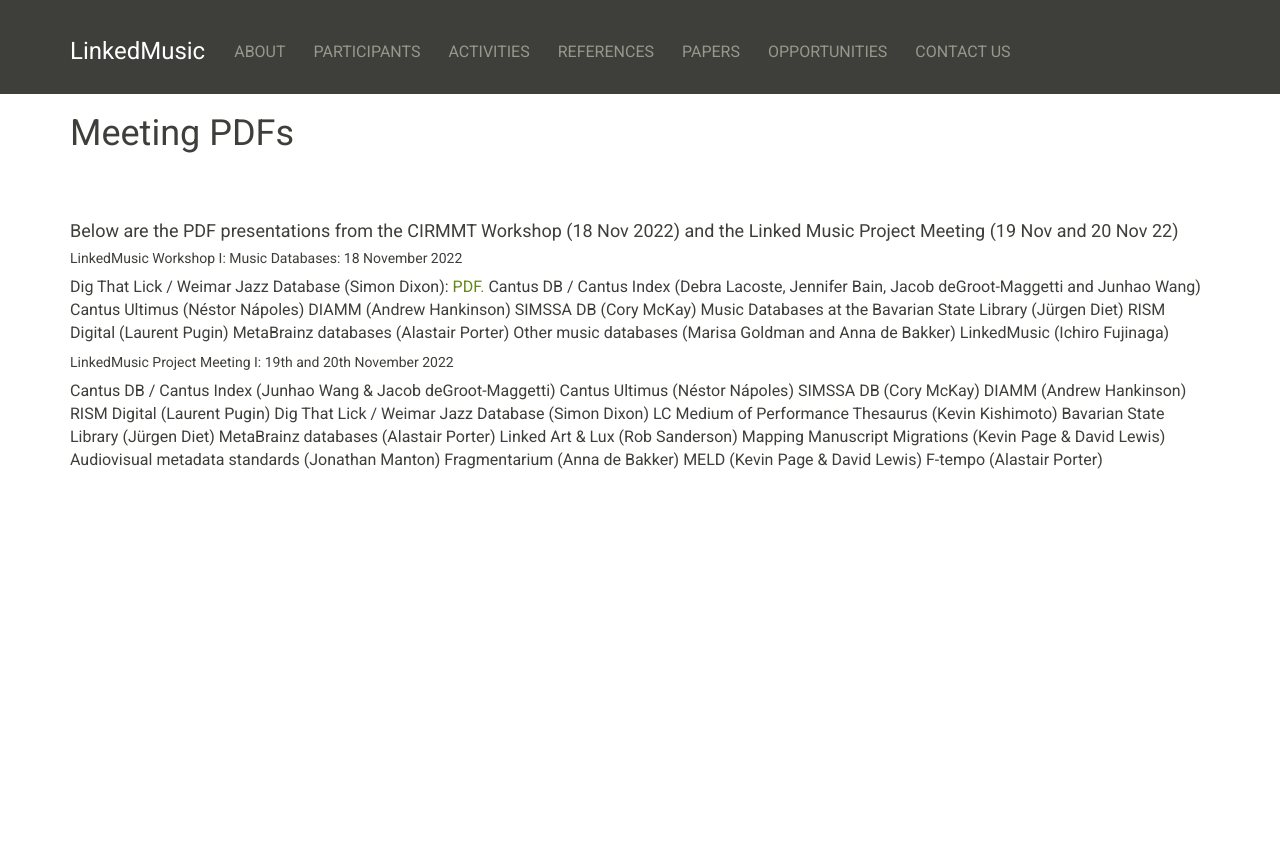
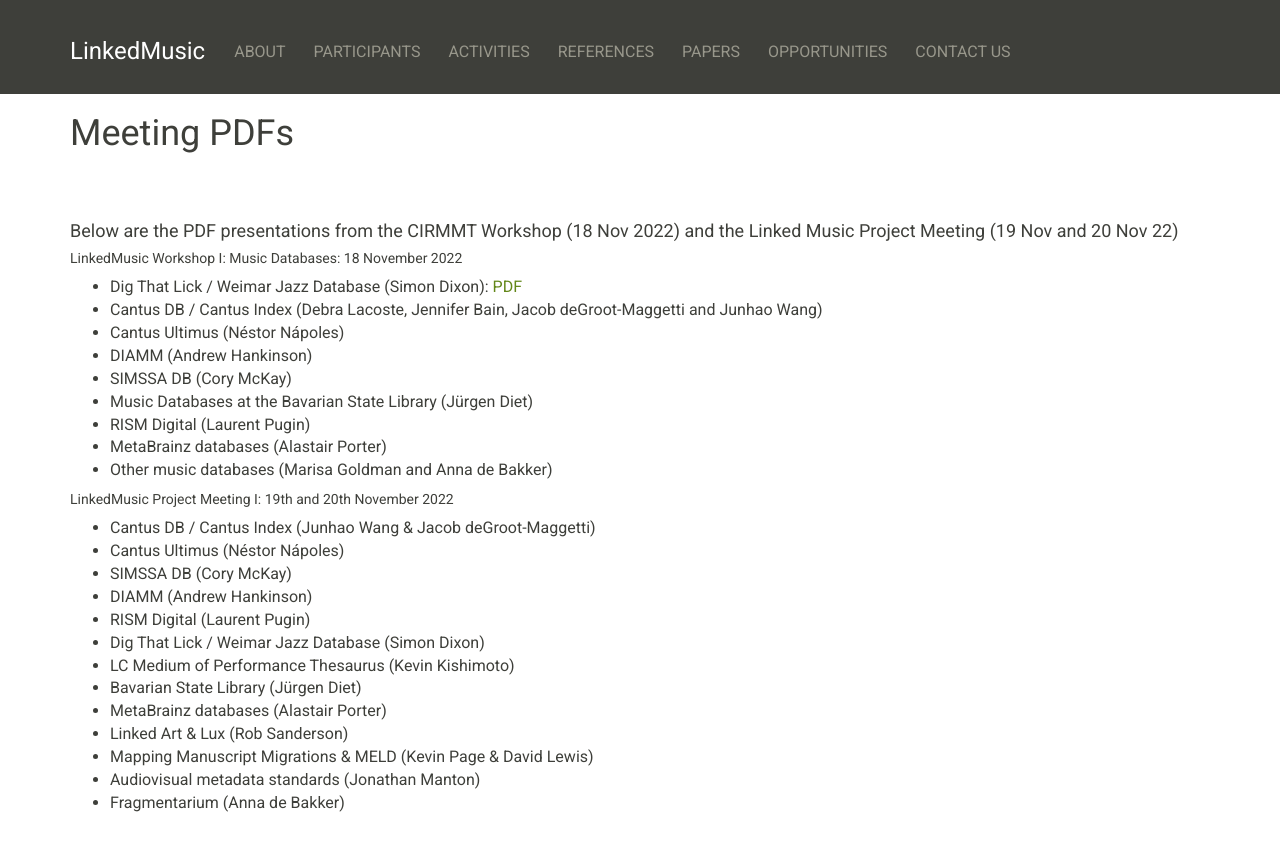
Before and after one commit to DDMAL/linkedmusic-website, a Jekyll site: the page built from meetingpdfs.md, in a window 1280 px wide. Shown: the top 851 px of the page. Built offline with Jekyll 4.4.1, drawn with Linux system fonts in a browser that asks for light colours; nearby versions of some CDN libraries.

```diff
--- a/meetingpdfs.md
+++ b/meetingpdfs.md
@@ -10,31 +10,28 @@ image_class: headerimage
 
 ##### LinkedMusic Workshop I: Music Databases: 18 November 2022
 
-Dig That Lick / Weimar Jazz  Database (Simon Dixon): <a href="lm clone\linkedmusic-website\pdfs\Montreal2022-Databases-slides.pdf" target="_blank">PDF.</a>
-Cantus DB / Cantus Index (Debra Lacoste, Jennifer Bain, Jacob deGroot-Maggetti and Junhao Wang)
-Cantus Ultimus (Néstor Nápoles)
-DIAMM (Andrew Hankinson)
-SIMSSA DB (Cory McKay)
-Music Databases at the Bavarian State Library (Jürgen Diet)
-RISM Digital (Laurent Pugin)
-MetaBrainz databases (Alastair Porter)
-Other music databases (Marisa Goldman and Anna de Bakker)
-LinkedMusic (Ichiro Fujinaga)
+* Dig That Lick / Weimar Jazz  Database (Simon Dixon): <a href="linkedmusic-website\pdfs\Montreal2022-Databases-slides.pdf" target="_blank">PDF</a>
+* Cantus DB / Cantus Index (Debra Lacoste, Jennifer Bain, Jacob deGroot-Maggetti and Junhao Wang)
+* Cantus Ultimus (Néstor Nápoles)
+* DIAMM (Andrew Hankinson)
+* SIMSSA DB (Cory McKay)
+* Music Databases at the Bavarian State Library (Jürgen Diet)
+* RISM Digital (Laurent Pugin)
+* MetaBrainz databases (Alastair Porter)
+* Other music databases (Marisa Goldman and Anna de Bakker)
 
 ##### LinkedMusic Project Meeting I: 19th and 20th November 2022
 
-Cantus DB / Cantus Index (Junhao Wang & Jacob deGroot-Maggetti)
-Cantus Ultimus (Néstor Nápoles)
-SIMSSA DB (Cory McKay)
-DIAMM (Andrew Hankinson)
-RISM Digital (Laurent Pugin)
-Dig That Lick / Weimar Jazz Database (Simon Dixon)
-LC Medium of Performance Thesaurus (Kevin Kishimoto)
-Bavarian State Library (Jürgen Diet)
-MetaBrainz databases (Alastair Porter)
-Linked Art & Lux (Rob Sanderson)
-Mapping Manuscript Migrations (Kevin Page & David Lewis)
-Audiovisual metadata standards (Jonathan Manton)
-Fragmentarium (Anna de Bakker)
-MELD (Kevin Page & David Lewis)
-F-tempo (Alastair Porter)
+* Cantus DB / Cantus Index (Junhao Wang & Jacob deGroot-Maggetti)
+* Cantus Ultimus (Néstor Nápoles)
+* SIMSSA DB (Cory McKay)
+* DIAMM (Andrew Hankinson)
+* RISM Digital (Laurent Pugin)
+* Dig That Lick / Weimar Jazz Database (Simon Dixon)
+* LC Medium of Performance Thesaurus (Kevin Kishimoto)
+* Bavarian State Library (Jürgen Diet)
+* MetaBrainz databases (Alastair Porter)
+* Linked Art & Lux (Rob Sanderson)
+* Mapping Manuscript Migrations & MELD (Kevin Page & David Lewis)
+* Audiovisual metadata standards (Jonathan Manton)
+* Fragmentarium (Anna de Bakker)
```
